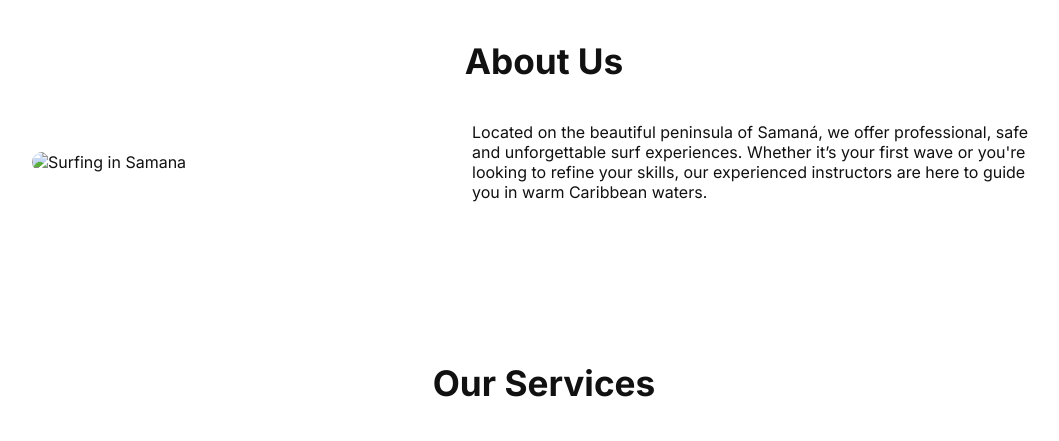
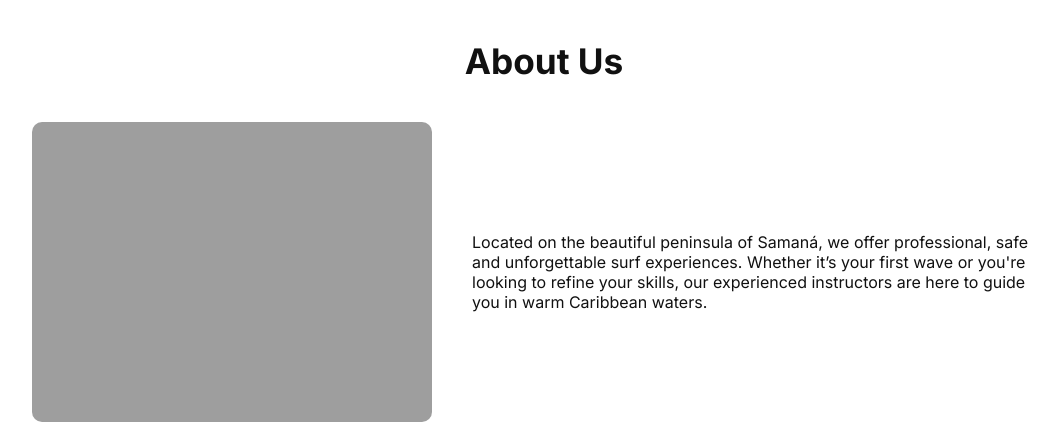
Before and after one commit to mariasanchez32/surfwebsite, a plain HTML site: page index.html in a window 1280 px wide. Shown: the part 840-1281 px from the top of the page, without its empty margins (96-1155 px from the left). Drawn offline with Linux system fonts and the light colour scheme; the site is published under a folder, as on GitHub Pages, so addresses that start at the root find nothing.

Commit message:
Update index.html

```diff
--- a/index.html
+++ b/index.html
@@ -231,7 +231,7 @@ footer {
 <section>
     <h2 class="section-title">About Us</h2>
     <div class="about">
-        <img src="/assets/team1.jpg" alt="Surfing in Samana">
+        <img src="assets/team1.jpg" alt="Surfing in Samana">
         <div class="about-text">
             <p>
                 Located on the beautiful peninsula of Samaná, we offer professional,
```
